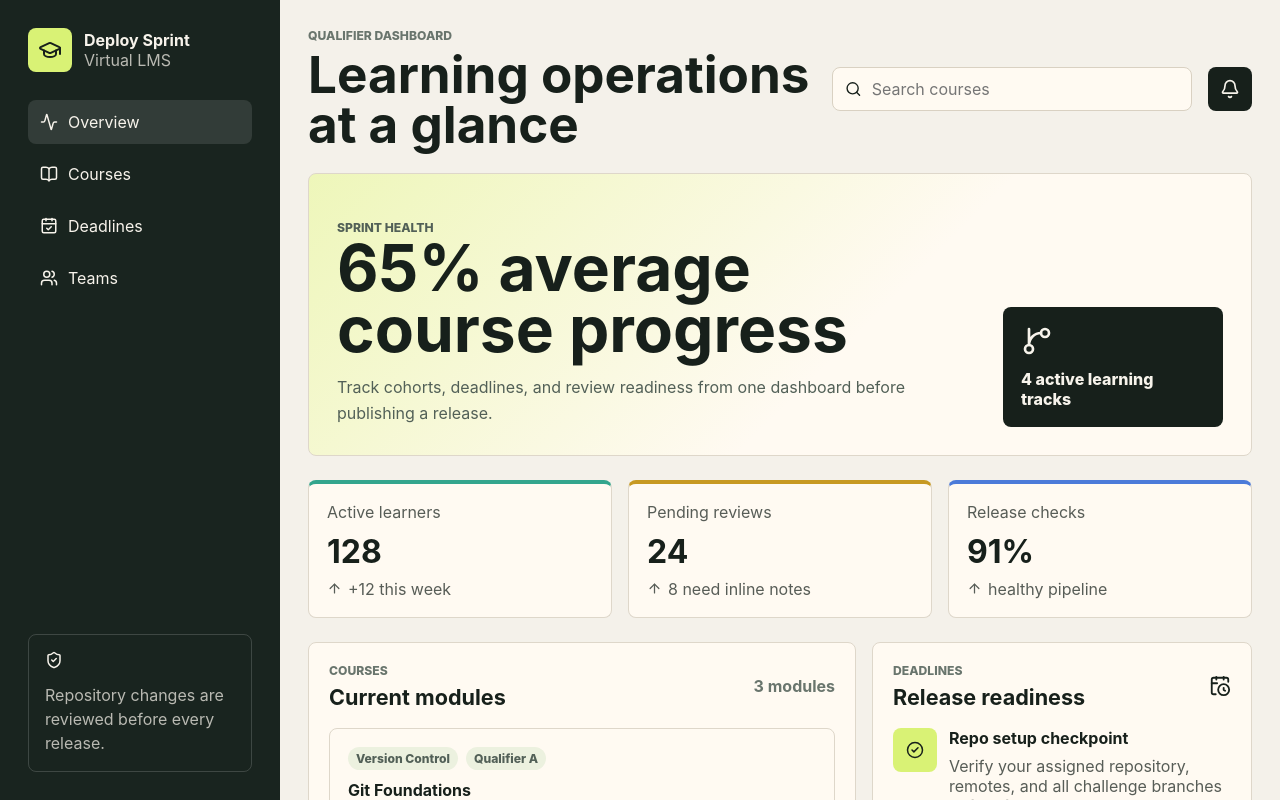
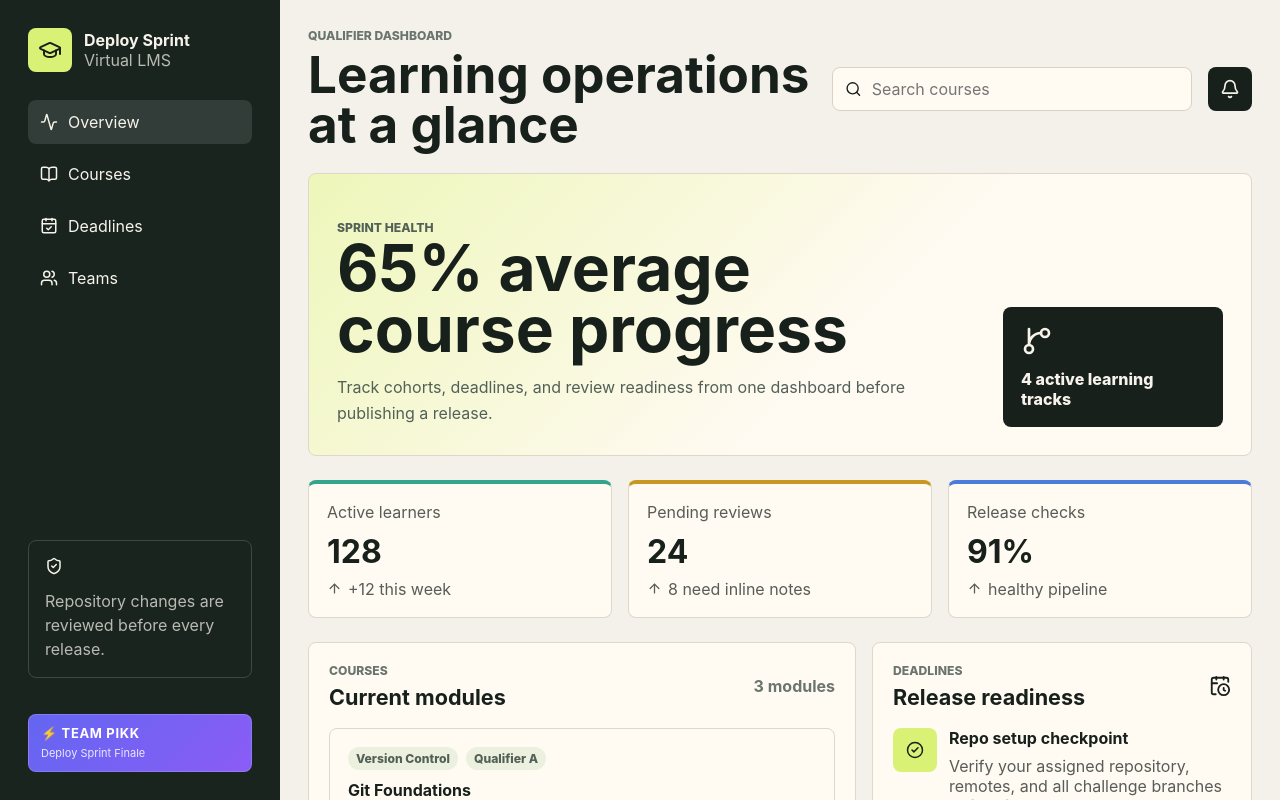
Before and after one commit to knurdz/deploy-sprint-finale-team-pikk, a React (Vite) app in the folder team-site/: page / in a window 1280 px wide. Shown: the top 800 px of the page. Built offline with nearby package versions, Linux system fonts and the light colour scheme.

Commit message:
feat(T01): add health, status routes and team identity for Team PIKK

```diff
--- a/team-site/src/App.tsx
+++ b/team-site/src/App.tsx
@@ -55,6 +55,22 @@ export function App() {
         <div className="sidebarPanel">
           <ShieldCheck size={18} />
           <p>Repository changes are reviewed before every release.</p>
+        </div>
+
+        <div
+          className="sidebarPanel"
+          style={{
+            marginTop: '8px',
+            background: 'linear-gradient(135deg, #6366f1, #8b5cf6)',
+            color: '#fff',
+            borderRadius: '8px',
+            padding: '10px 12px',
+          }}
+        >
+          <strong style={{ display: 'block', fontSize: '13px', letterSpacing: '0.05em' }}>
+            ⚡ TEAM PIKK
+          </strong>
+          <span style={{ fontSize: '11px', opacity: 0.85 }}>Deploy Sprint Finale</span>
         </div>
       </aside>
 
```
Also changed, not shown: 1 other file (tests, documents, lock files or other folders).
